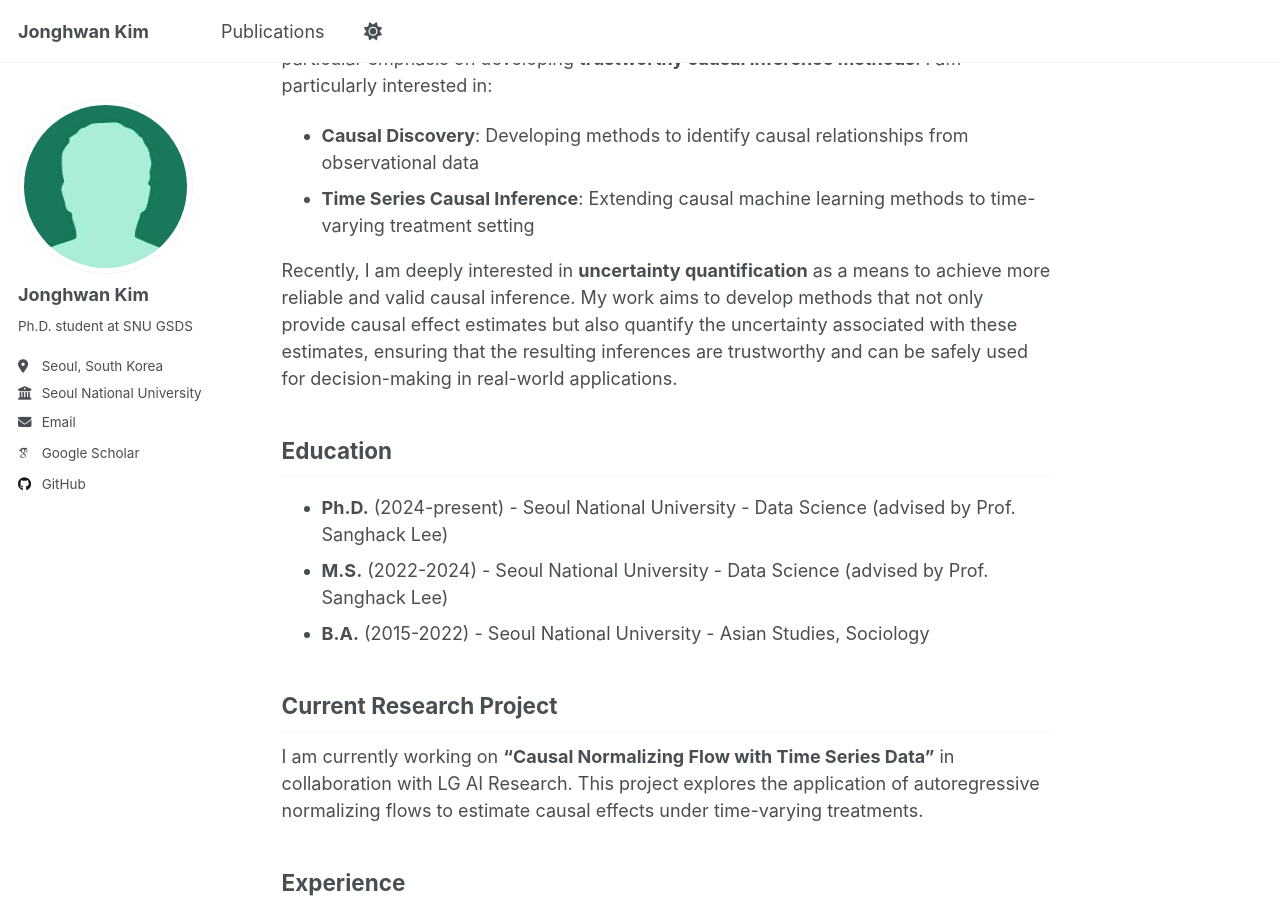
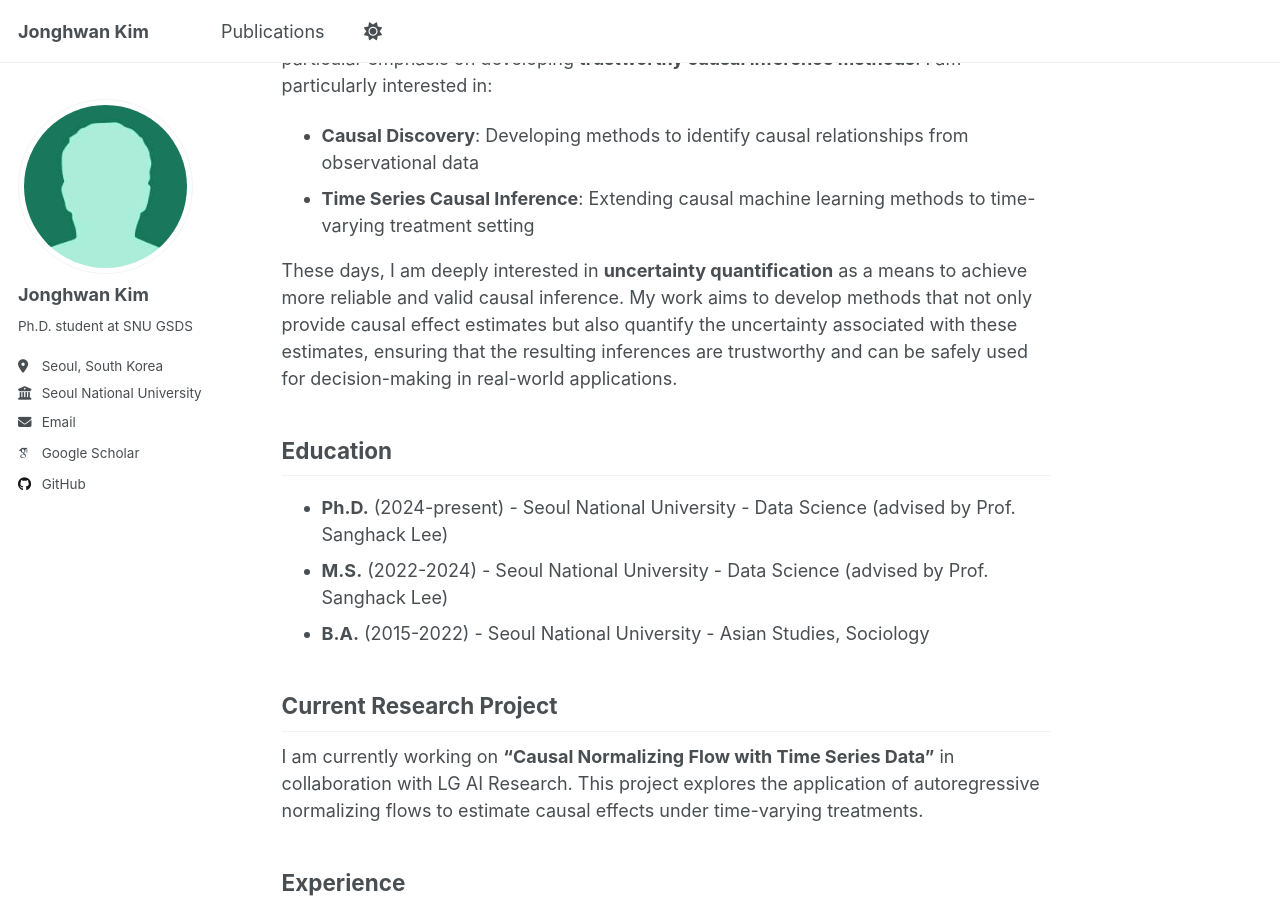
Before and after one commit to JongHwan-K/JongHwan-K.github.io, a Jekyll site: the page built from _pages/about.md, in a window 1280 px wide and 900 px high, scrolled down 327 px. Built offline with Jekyll 4.4.1, drawn with Linux system fonts in a browser that asks for light colours; some web fonts are replaced; a script that is not in the unit is left out.

Commit message:
changed research interests comment

```diff
--- a/_pages/about.md
+++ b/_pages/about.md
@@ -16,7 +16,7 @@ My research focuses on the intersection of **causal inference and machine learni
 - **Causal Discovery**: Developing methods to identify causal relationships from observational data
 - **Time Series Causal Inference**: Extending causal machine learning methods to time-varying treatment setting
 
-Recently, I am deeply interested in **uncertainty quantification** as a means to achieve more reliable and valid causal inference. My work aims to develop methods that not only provide causal effect estimates but also quantify the uncertainty associated with these estimates, ensuring that the resulting inferences are trustworthy and can be safely used for decision-making in real-world applications.
+These days, I am deeply interested in **uncertainty quantification** as a means to achieve more reliable and valid causal inference. My work aims to develop methods that not only provide causal effect estimates but also quantify the uncertainty associated with these estimates, ensuring that the resulting inferences are trustworthy and can be safely used for decision-making in real-world applications.
 
 
 ## Education
```
